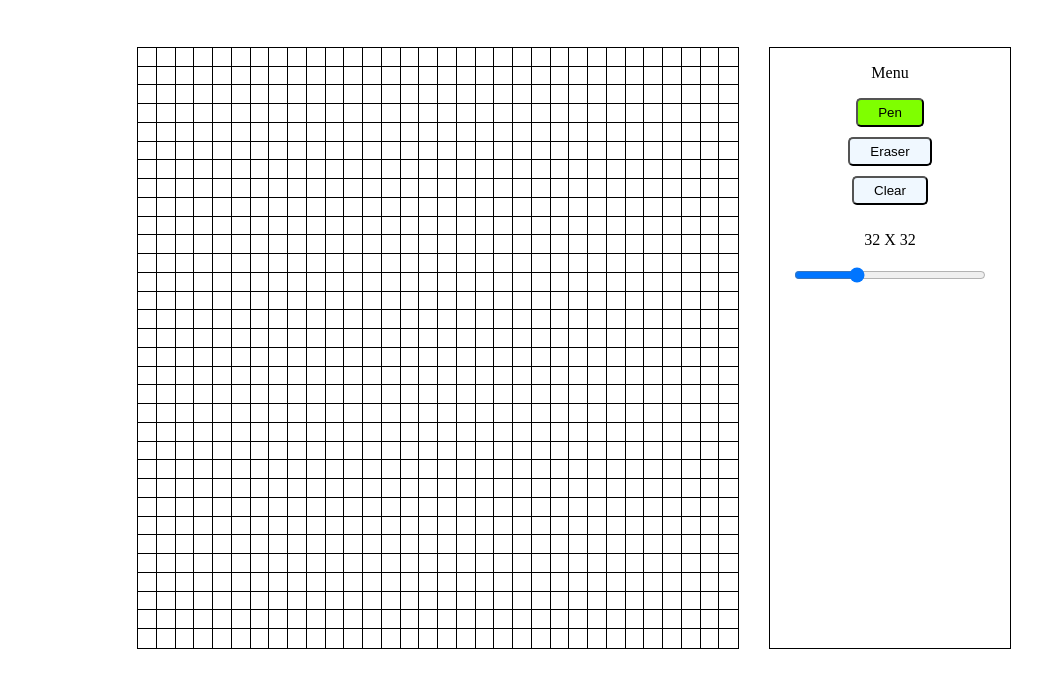
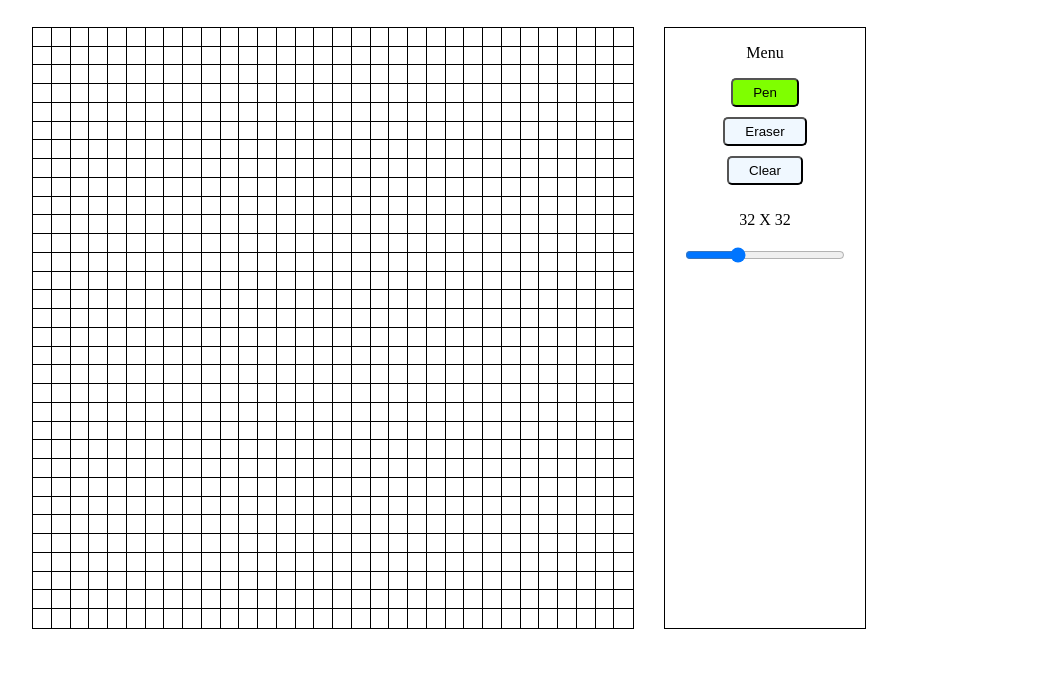
Before and after one commit to lucasbpaiva/Etch-a-Sketch, a plain HTML site: page index.html in a window 1280 px wide. Shown: the part 141-818 px from the top of the page, without its empty margins (191-1233 px from the left). Drawn offline with Linux system fonts and the light colour scheme.

Commit message:
adjust margins

```diff
--- a/style.css
+++ b/style.css
@@ -1,10 +1,5 @@
 .grid, .menu {
     border: solid 1px black;
-}
-
-body {
-    display: flex;
-    padding: 20px 15% 20px 25%; /* top righ bottom left */
 }
 
 h1 {
@@ -14,6 +9,7 @@ h1 {
 .container {
     display: flex;
     align-items: flex-end;
+    justify-content: center;
     gap: 30px;
 }
 
@@ -28,7 +24,7 @@ h1 {
 }
 
 .menu {
-    width: 240px;
+    width: 200px;
     height: 600px;
     text-align: center;
     display: flex;
```
